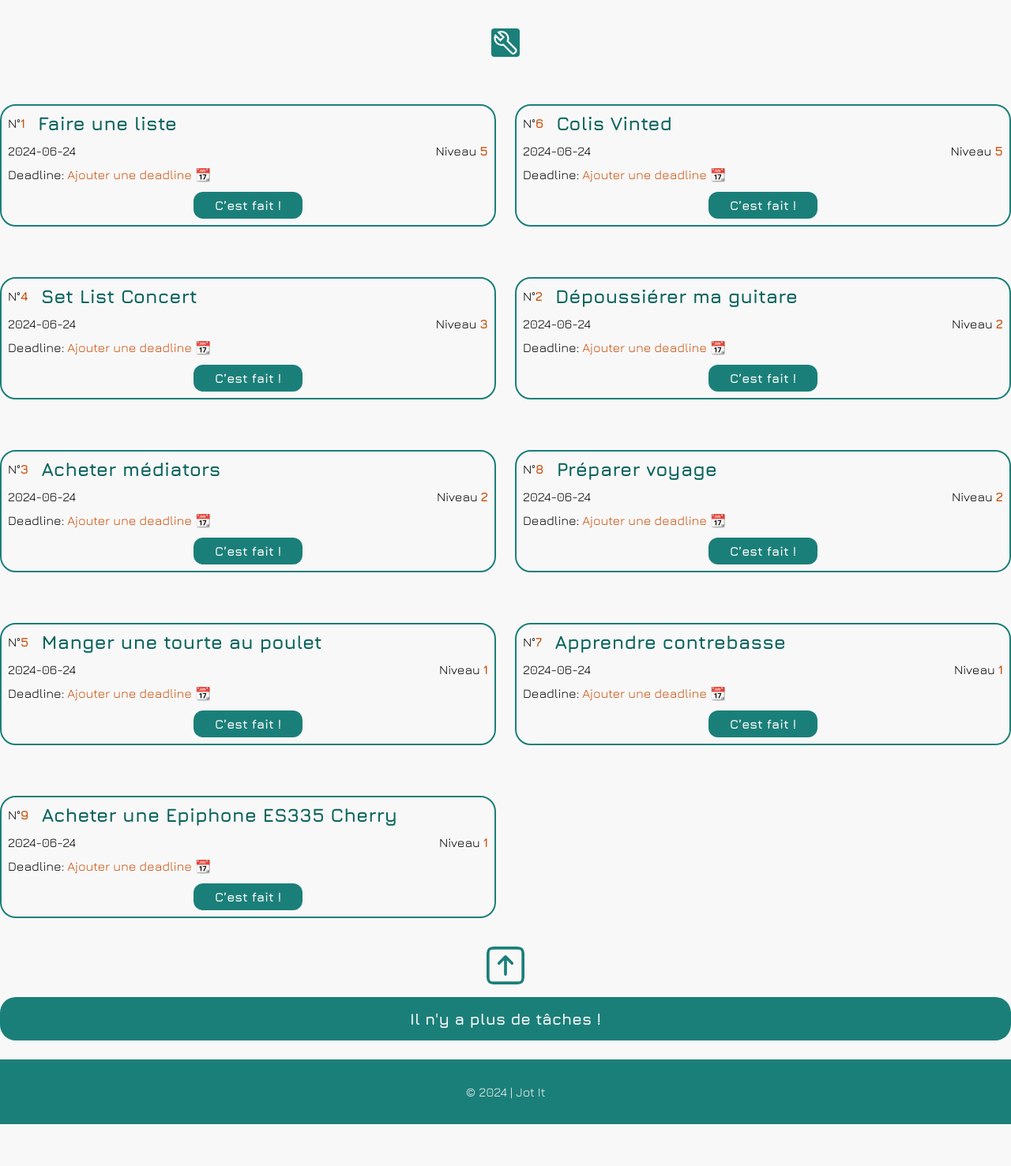
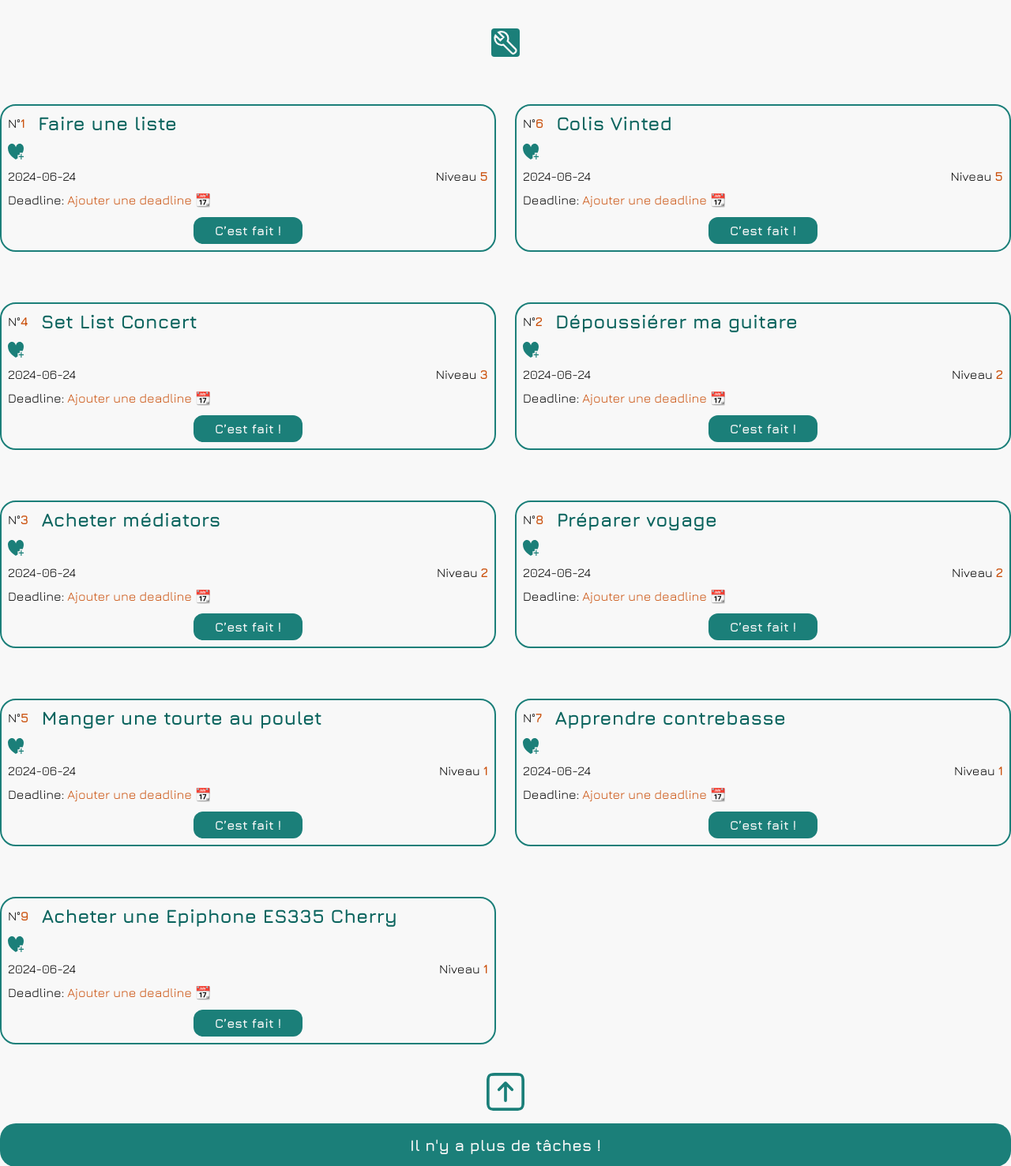
Before and after one commit to sbonnard/to-do-list-app, a PHP site: page / in a window 1280 px wide. Shown: the part 365-1842 px from the top of the page at 79% size. Before the commit the page ends 1789 px from the top, so only its background shows below. Run offline with PHP 8.4, Linux system fonts and the light colour scheme; data comes from the database, SQL or seed files in the repository.

Commit message:
Woreking on add theme form

```diff
--- a/app/css/style.css
+++ b/app/css/style.css
@@ -342,6 +342,18 @@ input[type=color] {
   background-image: url(../img/theme-btn-active.svg);
 }
 
+/* LINK  */
+
+.lnk--theme {
+  background-image: url(../img/theme-btn.svg);
+  background-size: cover;
+  display: flex;
+  align-items: center;
+  justify-content: flex-start;
+  width: 1.25rem;
+  aspect-ratio: 1;
+}
+
 /* TASKLIST  */
 
 @media screen and (min-width: 768px) {
@@ -443,6 +455,13 @@ input[type=color] {
   }
 }
 
+/* CHECK  */
+
+.check {
+  color: var(--secondary);
+  font-size: 2rem;
+}
+
 /* FOOTER  */
 
 .footer {
--- a/app/includes/_functions.php
+++ b/app/includes/_functions.php
@@ -143,6 +143,41 @@ function updateOrSetDeadline(PDO $dbCo)
     }
 }
 
+/**
+ * Changes sentence if themes are defined
+ *
+ * @param array $tasks The main array
+ * @param array $task A single task in main array to loop on?
+ * @return void
+ */
+function displayIfThemeSet(array $tasks, array $task) {
+    $themesSentence = ' :';
+    if ($task['id_task'] != 0) {
+        foreach($tasks as $task) {
+            $themesSentence .= $task['theme_name'] . ' | ';
+        }
+        return $themesSentence;
+}
+}
+
+function getAddThemeForm(array $arrayGet, array $arraySession) {
+    if(!empty($_GET) && isset($_GET['action']) && $_GET['action'] === 'set-theme' && is_numeric($_GET['id'])) {
+        return
+        '<form class="form" action="actions.php" method="post" aria-label="Formulaire pour définir un thème à une tâche.">
+        <label class="form__label" for="theme" required>Définir un thème pour la tâche n° <span class="task__number">' . $arrayGet['id'] . '</span></label>
+        <input class="form__input" type="select" name="theme" id="theme" aria-label="Choisis un thème à ajouter à une tâche">'
+        // Créer une boucle foreach pour générer toutes les options depuis la base de données.
+        .'<option value=""></option>
+        </select>' .
+        // -----------------------------------------------------
+        '<input class="form__submit" type="submit" value="">
+
+        <input type="hidden" name="token" value="' . $arraySession['token'] . '">
+        <input type="hidden" name="action" value="deadline">
+        <input type="hidden" name="id" value="' . $arrayGet['id'] . '">
+        </form>';
+    }
+}
 
 /**
  * Generates content directly from the database for tasks that are already done.
@@ -155,7 +190,6 @@ function generateTask(array $taskarray): string
     $allTasks = '';
     $today = date('Y-m-d');
     $notification = false;
-    $tooLateNotification = false;
 
     foreach ($taskarray as $task) {
         // var_dump($task['id_task']);
@@ -164,6 +198,9 @@ function generateTask(array $taskarray): string
             . $task["id_task"]
             . '</span><h3 class="ttl ttl--small">'
             . $task['name'] . '</h3></div>'
+            . '<div class="task__content"><a class="lnk--theme" href="?action=set-theme&id='
+            . $task['id_task'].
+            '"></a></div>'
             . '<div class="task__content task__content--date-and-level"><p>'
             . $task['date']
             . '</p>'
@@ -202,7 +239,7 @@ function generateDoneTask(array $taskarray): string
             . '<div class="task__content"><p class="task__number-symbol">N°<span class="task__number">'
             . $task["id_task"]
             . '</span><h3 class="ttl ttl--small">'
-            . $task['name'] . '</h3></div>'
+            . $task['name'] . '</h3><span class="check">✔</span></div>'
             . '<div class="task__content task__content--date-and-level"><p>'
             . $task['date']
             . '</p>'
--- a/app/includes/_messages.php
+++ b/app/includes/_messages.php
@@ -18,10 +18,10 @@ function getMessageForNewTask($dbCo)
 $messages = [
     'insert_ok' => 'Tâche ajoutée.',
     'update_ok' => 'Tâche modifiée.',
-    'delete_ok' => 'Tâche supprimée',
-    'update_emergency_ok' => 'Niveau de priorité modifié',
+    'delete_ok' => 'Tâche supprimée.',
+    'update_emergency_ok' => 'Niveau de priorité modifié.',
     'deadline_ok' => 'La deadline a bien été modifiée.',
-    'insert_theme_ok' => 'Le nouveau thème a été créé'
+    'insert_theme_ok' => 'Le nouveau thème a été créé.'
 ];
 
 $errors = [
@@ -30,9 +30,9 @@ $errors = [
     'insert_ko' => 'Erreur lors de la création d\'une tâche.',
     'update_ko' => 'Erreur lors de la modif d\'une tâche.',
     'delete_ko' => 'Erreur lors de la suppression d\'une tâche.',
-    'update_emergency_ko' => 'Erreur lors de la modif du niveau de priorité',
+    'update_emergency_ko' => 'Erreur lors de la modif du niveau de priorité.',
     'deadline_ko' => 'Erreur lors de la modif de la deadline.',
-    'insert_theme_ko' => 'Erreur lors de la création d\'un nouveau thème'
+    'insert_theme_ko' => 'Erreur lors de la création d\'un nouveau thème.'
 ];
 
 $notifs = [
```
